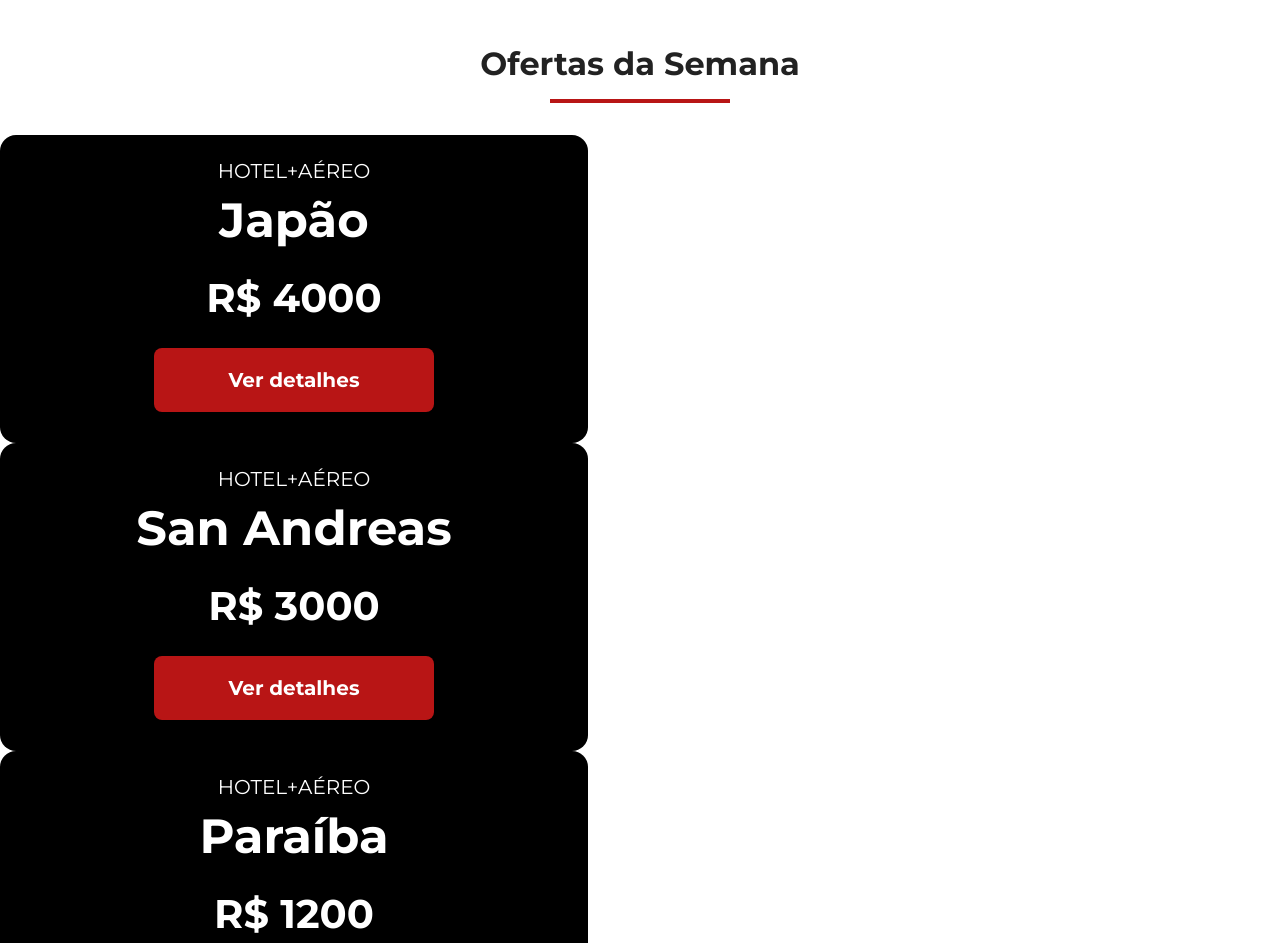
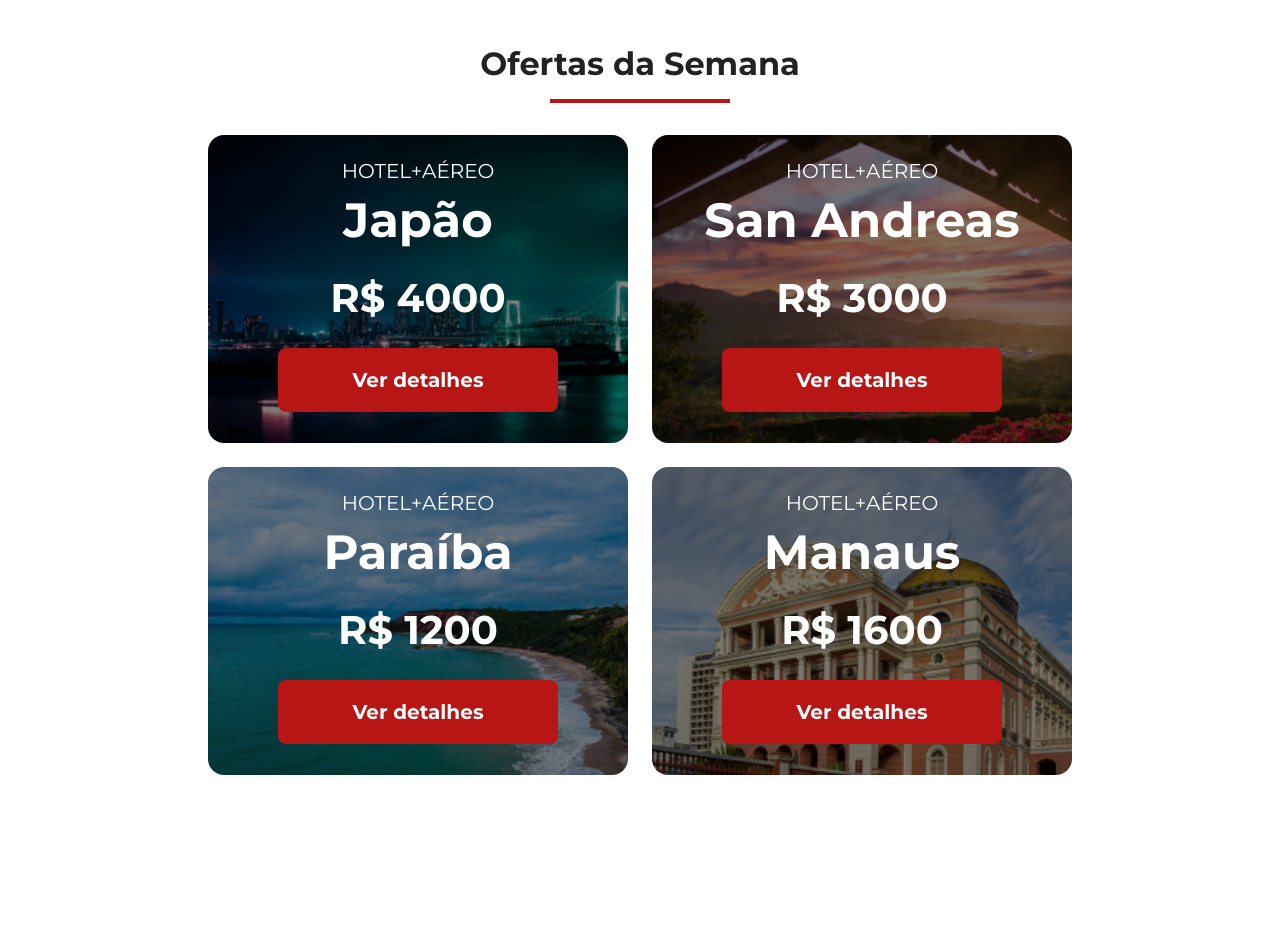
Before and after one commit to leopessano/jornada-viagens, a plain HTML site: page index.html in a window 1280 px wide. Shown: the part 1060-2003 px from the top of the page. After the commit the page ends 1835 px from the top, so only its background shows below. Drawn offline with Linux system fonts and the light colour scheme.

Commit message:
Finalizada seção de ofertas

```diff
--- a/css/offers.css
+++ b/css/offers.css
@@ -1,9 +1,15 @@
+.offers-cards  {
+   display: flex;
+   flex-direction: column;
+   align-items: center;
+   gap: 24px;
+}
+
  .card {
     box-sizing: border-box;
     color: var(--corSecundariaTextos);
     width: 312px;
     height: 288px;
-    background-color: black;
     padding: 24px 16px;
     border-radius: 16px;
     text-align: center;
@@ -14,6 +20,7 @@
     position: static;
     padding: 0;
     margin-bottom: 24px;
+    background-color: transparent;
  }
 
  .card header p {
@@ -33,10 +40,39 @@
     margin-top: 24px;
  }
 
+.card.japao {
+   background-image: url(../img/1Homepage-mobile/japao.png);
+   background-repeat: no-repeat;
+   background-size: cover;
+}
+.card.san-andreas {
+   background-image: url(../img/1Homepage-mobile/sanAndreas.png);
+   background-repeat: no-repeat;
+   background-size: cover;
+}
+.card.paraiba {
+   background-image: url(../img/1Homepage-mobile/paraiba.png);
+   background-repeat: no-repeat;
+   background-size: cover;
+}
+.card.manaus {
+   background-image: url(../img/1Homepage-mobile/manaus.png);
+   background-repeat: no-repeat;
+   background-size: cover;
+}
 
- @media screen and (min-width: 1024px) {
+@media screen and (min-width: 768px) {
+   .offers-cards  {
+      flex-direction: row;
+      flex-wrap: wrap;
+      justify-content: center;
+   }
+}
+
+
+@media screen and (min-width: 1024px) {
     .card {
-        width: 588px;
+        width: 420px;
         height: 308px;
     }
 
@@ -48,3 +84,15 @@
         font-size: 40px;
     }
 }
+@media screen and (min-width: 1440px) {
+    .card {
+        width: 588px;
+    }
+}
+
+@media screen and (min-width: 1920px) {
+    .offers-cards {
+        width: 1250px;
+        margin: 0 auto;
+    }
+}
--- a/index.html
+++ b/index.html
@@ -65,7 +65,7 @@
         <hr />
       </div>
       <div class="offers-cards">
-        <article class="card">
+        <article class="card japao">
           <header>
             <p>HOTEL+AÉREO</p>
             <h3>
@@ -78,7 +78,7 @@
             <a href="#" class="button">Ver detalhes</a>
           </footer>
         </article>
-        <article class="card">
+        <article class="card san-andreas">
           <header>
             <p>HOTEL+AÉREO</p>
             <h3>
@@ -91,7 +91,7 @@
             <a href="#" class="button">Ver detalhes</a>
           </footer>
         </article>
-        <article class="card">
+        <article class="card paraiba">
           <header>
             <p>HOTEL+AÉREO</p>
             <h3>
@@ -104,7 +104,7 @@
             <a href="#" class="button">Ver detalhes</a>
           </footer>
         </article>
-        <article class="card">
+        <article class="card manaus">
           <header>
             <p>HOTEL+AÉREO</p>
             <h3>
```
Also changed, not shown: img/1Homepage-mobile/Banner homepage.png (added), img/1Homepage-mobile/Imagem pré rodapé.png (added), img/1Homepage-mobile/Montagem japão 1 (11).png (added), img/1Homepage-mobile/Montagem japão 2 (10).png (added), img/1Homepage-mobile/Montagem japão 3 (11).png (added), img/1Homepage-mobile/Montagem mobile.png (added), img/1Homepage-mobile/Osaka.jpg (added), img/1Homepage-mobile/Tokyo.jpg (added), img/1Homepage-mobile/japao.png (renamed from img/japao.png), img/1Homepage-mobile/manaus.png (renamed from img/manaus.png), img/1Homepage-mobile/paraiba.png (renamed from img/paraiba.png), img/1Homepage-mobile/sanAndreas.png (renamed from img/sanAndreas.png), img/1Homepage-mobile/ícone - pacotes interacionais.png (added), img/1Homepage-mobile/ícone - pacotes nacionais.png (added), 2 more files.
